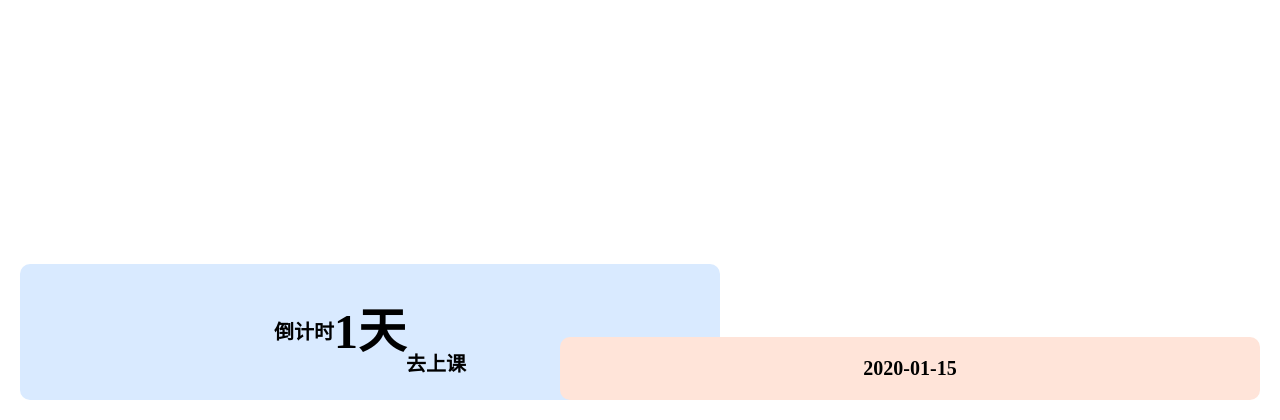
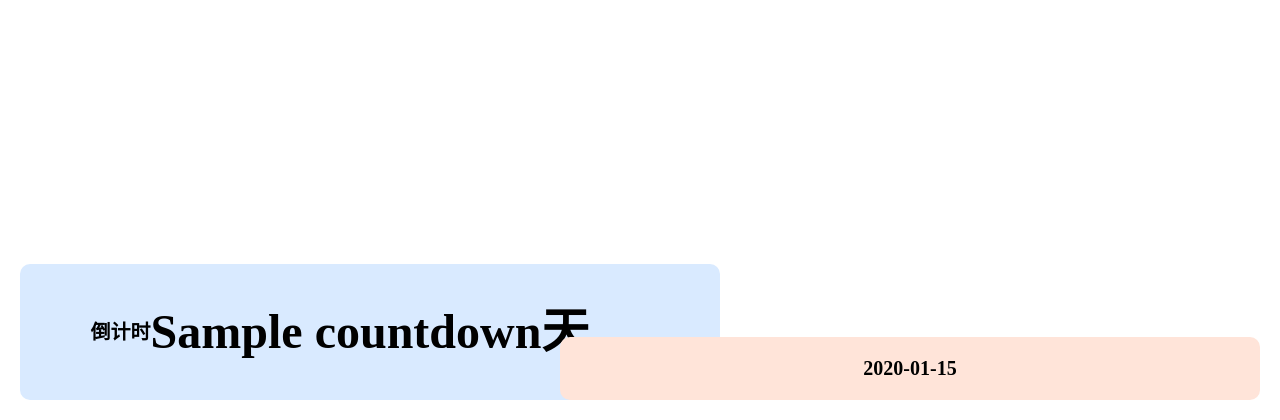
Before and after one commit to Her-mia/daily-notice-board, a Flask app: template templates/index.html in a window 1280 px wide. Shown: the part 380-800 px from the top of the page. Run offline with Flask 3, Linux system fonts and the light colour scheme; the template is opened without the code that fills it: most values are stand-ins (such as "Sample title", 1, 10 or a date in 2020); parts of the project's set-up code (start-up, migrations or seed data) failed here and were passed over.

Commit message:
update countdown

```diff
--- a/app.py
+++ b/app.py
@@ -1,5 +1,6 @@
 from flask import Flask, render_template
 from weather import get_day_night_single_code
+from countdown import countdown
 
 app = Flask(__name__)
 print(get_day_night_single_code(30.58333, 114.26667, "Asia/Shanghai"))
@@ -7,7 +8,7 @@ print(get_day_night_single_code(30.58333, 114.26667, "Asia/Shanghai"))
 @app.route('/')
 def home():
     data={"weather":get_day_night_single_code(30.58333, 114.26667, "Asia/Shanghai"),
-          "countdown":"coutdown",
+          "countdown": countdown,
           "timer":"tomato"
     }
     return render_template("index.html", data=data)
--- a/countdown.py
+++ b/countdown.py
@@ -1,2 +1,3 @@
 from datetime import datetime, timedelta
-countdown=datetime.now().date()-datetime(2026, 3, 1)
+countdown=datetime.now().date()-datetime(2026, 3, 1).date()
+print(countdown)
--- a/templates/index.html
+++ b/templates/index.html
@@ -72,7 +72,7 @@
 
 <div class="bottom-left">
     倒计时<br>
-    <span class="big-text">1天</span><br>
+    <span class="big-text">{{data.countdown}}天</span><br>
     去上课
 </div>
 <div class="bottom-right">{{data.timer}}</div>
```
